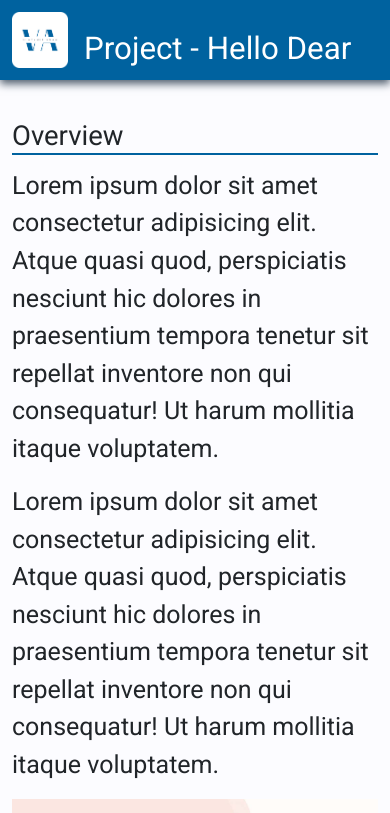
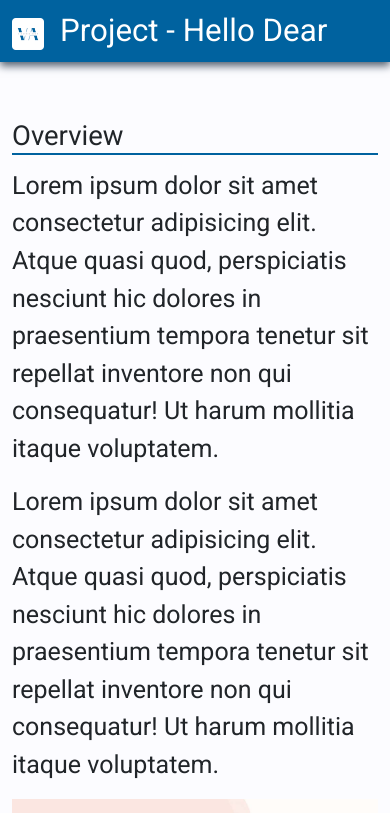
Before and after one commit to adam0457/Porfolio, a plain HTML site: page hello-dear.html in a window 390 px wide. Shown: the top 813 px of the page. Drawn offline with nearby package versions, Linux system fonts and the light colour scheme.

Commit message:
Testing the logo at 2 rem for mobile

```diff
--- a/hello-dear.html
+++ b/hello-dear.html
@@ -20,7 +20,7 @@
       <div class="container">
         <!-- <a class="navbar-brand" href="./index.html"><h1 class="mb-0 myPrimary"><i class="bi bi-code-slash me-1"></i> Vladymir Adam</h1></a> -->
         <span class="logo-area">
-              <a href="./index.html"> <img src="./images/vladymir-logo-new.png" alt="" style="max-width:3.5rem;margin-right: 1rem;"></a>
+              <a href="./index.html"> <img src="./images/vladymir-logo-new.png" alt="" style="max-width:2rem;margin-right: 1rem;"></a>
               <h1 class="myPrimary">Project - Hello Dear</h1>
         </span>
       </div>
```
Also changed, not shown: index.html (+1 -1 lines).
